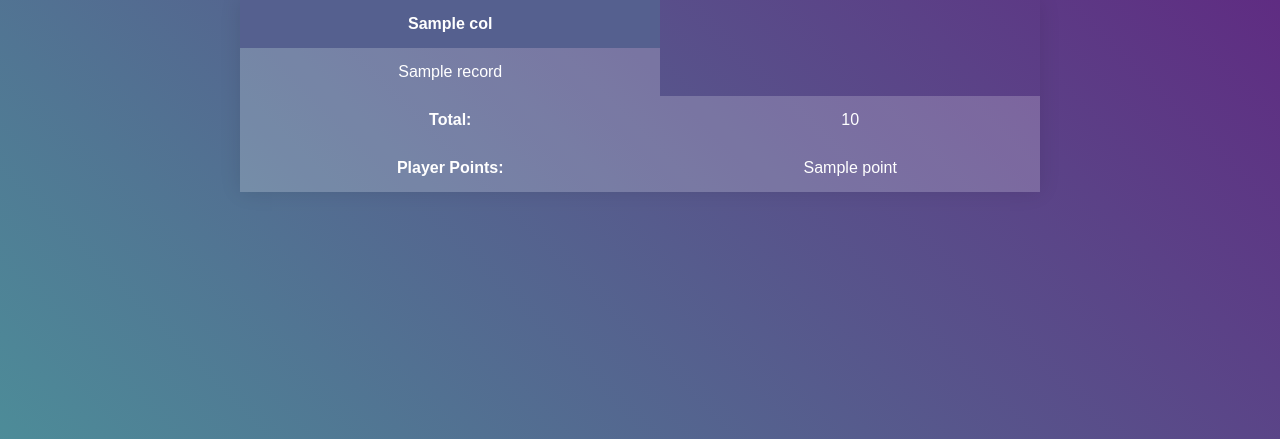
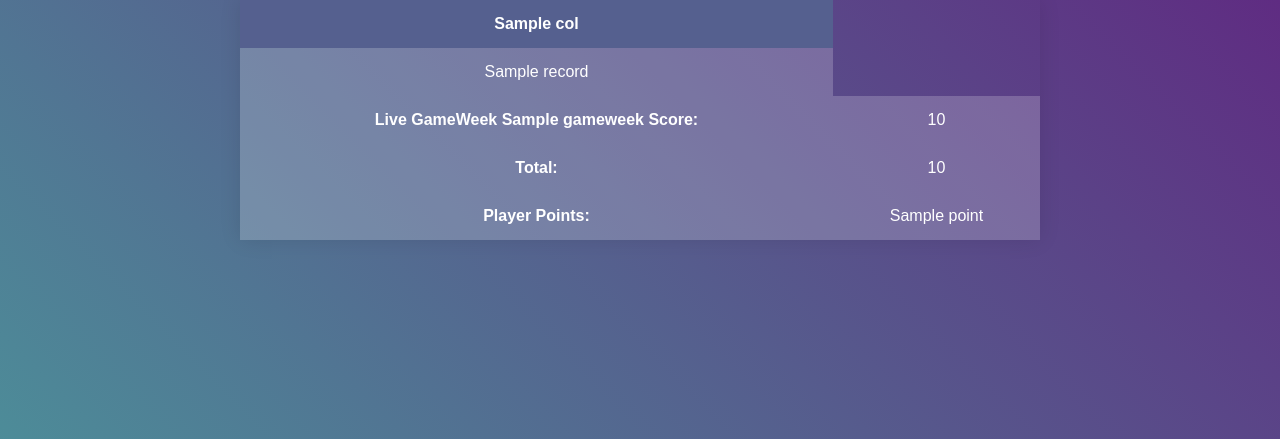
Before and after one commit to harrylb14/FPL-Score-Calculator, a Flask app: template app/templates/full_scores.html in a window 1280 px wide; the page is wider, and only the part inside the window is pictured. Shown: the top 439 px of that part. Run offline with Flask 2, Linux system fonts and the light colour scheme; the template is opened without the code that fills it: most values are stand-ins (such as "Sample title", 1, 10 or a date in 2020); style sheets or scripts are compiled from the project's sources.

Commit message:
updated live scores test

```diff
--- a/app/app.py
+++ b/app/app.py
@@ -20,7 +20,6 @@ def get_player_data(players):
         url = f'{fpl_api_base_url}/{team_id}/history/'
         r = requests.get(url)
         json = r.json()
-        print(json)
         if json == 'The game is being updated.':
             return 'Updating'
 
@@ -39,6 +38,7 @@ def get_managers_live_gameweek_score(managers, gameweek):
         team_id = manager['team_id']
         name = manager['name']
         current_week_players = requests.get(f'{fpl_api_base_url}/{team_id}/event/{gameweek}/picks/').json()
+        transfer_penalty = current_week_players['entry_history']['event_transfers_cost']
         player_list = current_week_players['picks']
 
         for player in player_list:
@@ -48,7 +48,7 @@ def get_managers_live_gameweek_score(managers, gameweek):
 
             score += int(player['multiplier'])*player_live_score
 
-        live_scores[f'{name} Score'] = score
+        live_scores[f'{name} Score'] = score - transfer_penalty
 
     return live_scores
 
@@ -106,11 +106,13 @@ def display_all_week_scores():
         weekly_scores = group_scores_by_week(player_scores)
         gameweek = len(weekly_scores)
         live_scores = get_managers_live_gameweek_score(player_list, gameweek)
-        current_week = weekly_scores[-1]
-        xx, yy = Counter(current_week), Counter(live_scores)
-        xx.update(yy)
-        updated_current_week = xx
-        weekly_scores[-1] = updated_current_week
+        live_scores['GameWeek'] = gameweek
+        # current_week = weekly_scores[-1]
+        # xx, yy = Counter(current_week), Counter(live_scores)
+        # xx.update(yy)
+        # updated_current_week = xx
+        # weekly_scores[-1] = updated_current_week
+        weekly_scores[-1] = live_scores
         total_scores = calculate_total_scores(weekly_scores)
         total_points = calculate_points(weekly_scores)
         colnames = [*(weekly_scores[0].keys())]
@@ -118,7 +120,7 @@ def display_all_week_scores():
         winnings = calculate_winnings(total_points, gameweek)
 
     return render_template('full_scores.html', records=weekly_scores, colnames=colnames,
-        scorenames=scorenames, totals=total_scores, points=total_points, winnings=winnings, groupname = group_name, live_scores = live_scores)
+        scorenames=scorenames, totals=total_scores, points=total_points, winnings=winnings, groupname = group_name, live_scores = live_scores, gameweek = gameweek)
 
 def calculate_total_scores(scores):
     scores = scores
--- a/app/templates/full_scores.html
+++ b/app/templates/full_scores.html
@@ -19,6 +19,12 @@
                 {% endfor %}
             </tr>
             {% endfor %}
+            <tr>
+                <td> <b> Live GameWeek {{gameweek}} Score: </b></td>
+                {% for name in scorenames %}
+                    <td> {{live_scores[name]}}</td>
+                {% endfor %}
+            </tr>
             <tr>
                 <td> <b> Total: </b></td>
                 {% for player, score in totals.items() %}
```
Also changed, not shown: tests/test_unit_tests.py (+3 -2 lines).
